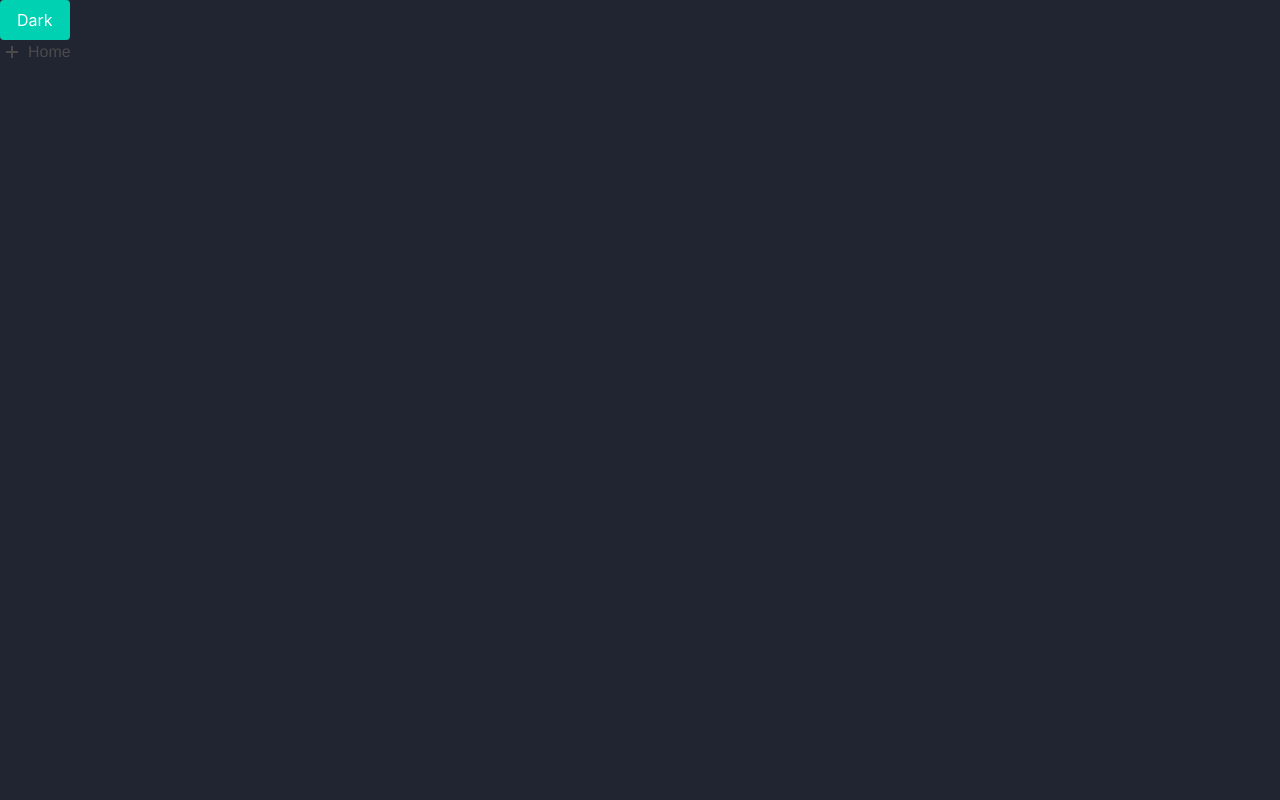
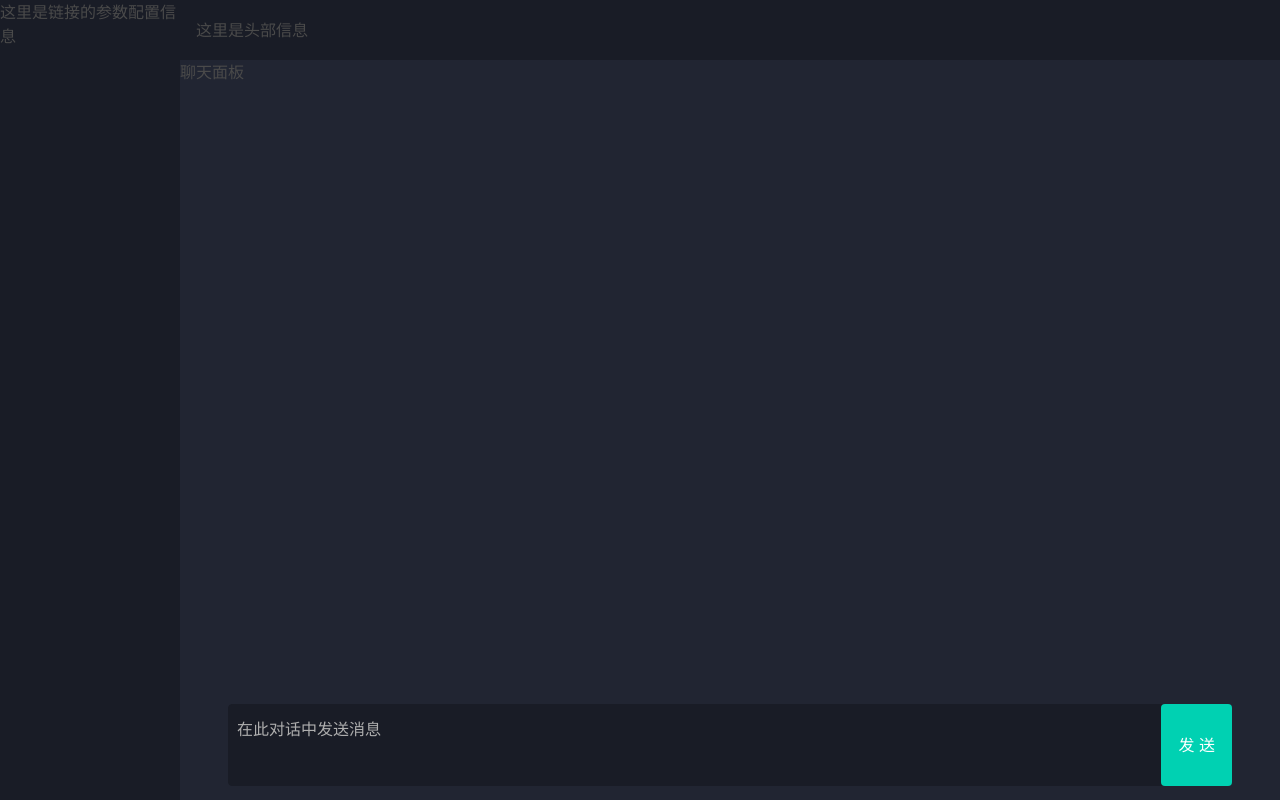
Before and after one commit to chenfeng107/alibaba, a Vue app in the folder tethys-web/: page / in a window 1280 px wide. Built offline with nearby package versions, Linux system fonts and the light colour scheme.

Commit message:
完善界面布局

```diff
--- a/tethys-web/src/App.vue
+++ b/tethys-web/src/App.vue
@@ -1,26 +1,101 @@
 <template>
-  <button class="button is-primary">Dark</button>
-  <br />
-  <span class="icon-text">
-    <span class="icon">
-      <i class="iconfont icon-plus"></i>
-    </span>
-    <span>Home</span>
-  </span>
+  <div class="chat-container">
+    <div class="chat-inner">
+      <div class="chat-top px-4">这里是头部信息</div>
+      <div class="chat-left">这里是链接的参数配置信息</div>
+      <div class="chat-right">
+        <div class="chat-msg-body">聊天面板</div>
+        <div class="chat-action px-6">
+          <chat-action></chat-action>
+        </div>
+      </div>
+    </div>
+  </div>
 </template>
 
 <script lang="ts">
 import { defineComponent } from "vue";
+import ChatAction from "./components/ChatAction.vue";
 
 export default defineComponent({
   name: "App",
+  components: { ChatAction },
 });
 </script>
 
 <style>
-#app {
-  font-family: Avenir, Helvetica, Arial, sans-serif;
-  -webkit-font-smoothing: antialiased;
-  -moz-osx-font-smoothing: grayscale;
+@import "./variables.css";
+
+.chat-container {
+  position: absolute;
+  top: 0;
+  left: 0;
+  width: 100%;
+  height: 100%;
+  max-height: 100vh;
+  overflow: hidden;
+  transition: 0.3s;
+}
+
+.chat-container .chat-inner {
+  position: relative;
+  width: 100%;
+  height: 100%;
+}
+
+.chat-container .chat-top {
+  position: absolute;
+  top: 0;
+  left: var(--chat-left-width);
+  width: calc(100% - var(--chat-left-width));
+  height: var(--chat-top-height);
+  background: #191c26;
+  border-bottom: 1px solid #191c26;
+  display: flex;
+  justify-content: space-between;
+  align-items: center;
+  z-index: 9;
+  transition: 0.3s;
+}
+
+.chat-container .chat-left {
+  position: absolute;
+  top: 0;
+  left: 0;
+  width: var(--chat-left-width);
+  height: 100%;
+  z-index: 10;
+  background: #191c26;
+  transition: 0.3s;
+}
+
+.chat-container .chat-right {
+  position: absolute;
+  top: var(--chat-top-height);
+  left: var(--chat-left-width);
+  height: 100%;
+  width: calc(100% - var(--chat-left-width));
+  background: #212532;
+  transition: 0.3s;
+}
+
+.chat-container .chat-msg-body {
+  position: relative;
+  width: 100%;
+  height: calc(100% - var(--chat-top-height) - var(--chat-action-height));
+  overflow-y: auto;
+  animation-name: fadeInLeft;
+  animation-duration: 0.5s;
+}
+
+.chat-container .chat-action {
+  position: fixed;
+  bottom: 8px;
+  left: var(--chat-left-width);
+  width: calc(100% - var(--chat-left-width));
+  height: var(--chat-action-height);
+  background: #212532;
+  z-index: 1;
+  transition: 0.3s;
 }
 </style>
--- /dev/null
+++ b/tethys-web/src/components/ChatAction.vue
@@ -0,0 +1,57 @@
+<template>
+  <div class="control">
+    <textarea
+      placeholder="在此对话中发送消息"
+      class="textarea p-2"
+      rows="2"
+    ></textarea>
+    <div class="toolbar">
+      <button class="button is-primary" style="height: 100%">发 送</button>
+    </div>
+  </div>
+</template>
+
+<script lang="ts">
+import { defineComponent } from "vue";
+export default defineComponent({
+  name: "ChatAction",
+});
+</script>
+
+<style scoped>
+.control {
+  box-sizing: border-box;
+  clear: both;
+  font-size: 1rem;
+  position: relative;
+  text-align: inherit;
+}
+
+.control textarea {
+  background: #191c26;
+  border-color: #191c26;
+  color: #aeaeae;
+}
+
+textarea::placeholder {
+  color: #aeaeae;
+}
+
+.textarea {
+  resize: none;
+  height: 100%;
+  line-height: 2;
+  box-shadow: none !important;
+  transition: 0.3s;
+}
+
+.toolbar {
+  position: absolute;
+  top: 0;
+  right: 0;
+  height: 100%;
+  display: flex;
+  align-items: center;
+  justify-content: flex-end;
+}
+</style>
--- /dev/null
+++ b/tethys-web/src/variables.css
@@ -0,0 +1,5 @@
+:root {
+  --chat-top-height: 60px;
+  --chat-left-width: 180px;
+  --chat-action-height: 88px;
+}
```
Also changed, not shown: tethys-web/src/components/ChatPanel.ts (deleted).
